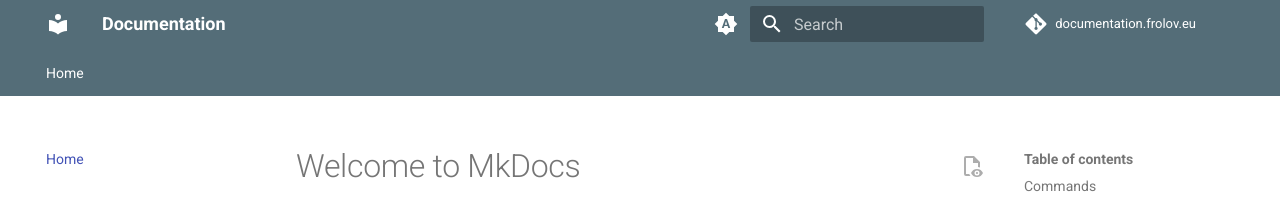
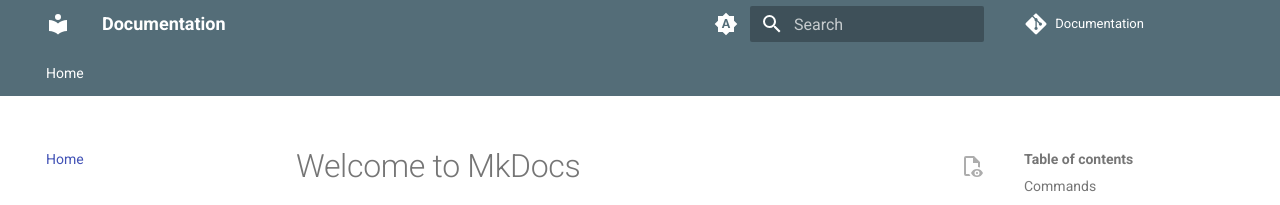
Before and after one commit to FlagHunter01/documentation.frolov.eu, an MkDocs documentation site: the page built from docs/index.md, in a window 1280 px wide. Shown: the top 205 px of the page. Built offline with MkDocs 1.6.1 and Material for MkDocs 9.7.7, drawn with Linux system fonts in a browser that asks for light colours; plug-ins that fetch from the network failed and are left out; comment, search, counter and statistics services are not loaded.

Commit message:
Prettify repo_name

```diff
--- a/mkdocs.yml
+++ b/mkdocs.yml
@@ -9,7 +9,7 @@
 # GitHub repo URL
 repo_url: https://github.com/FlagHunter01/documentation.frolov.eu/
 #  GitHub repo name
-repo_name: documentation.frolov.eu
+repo_name: Documentation
 
 ### Navigation
 
```
